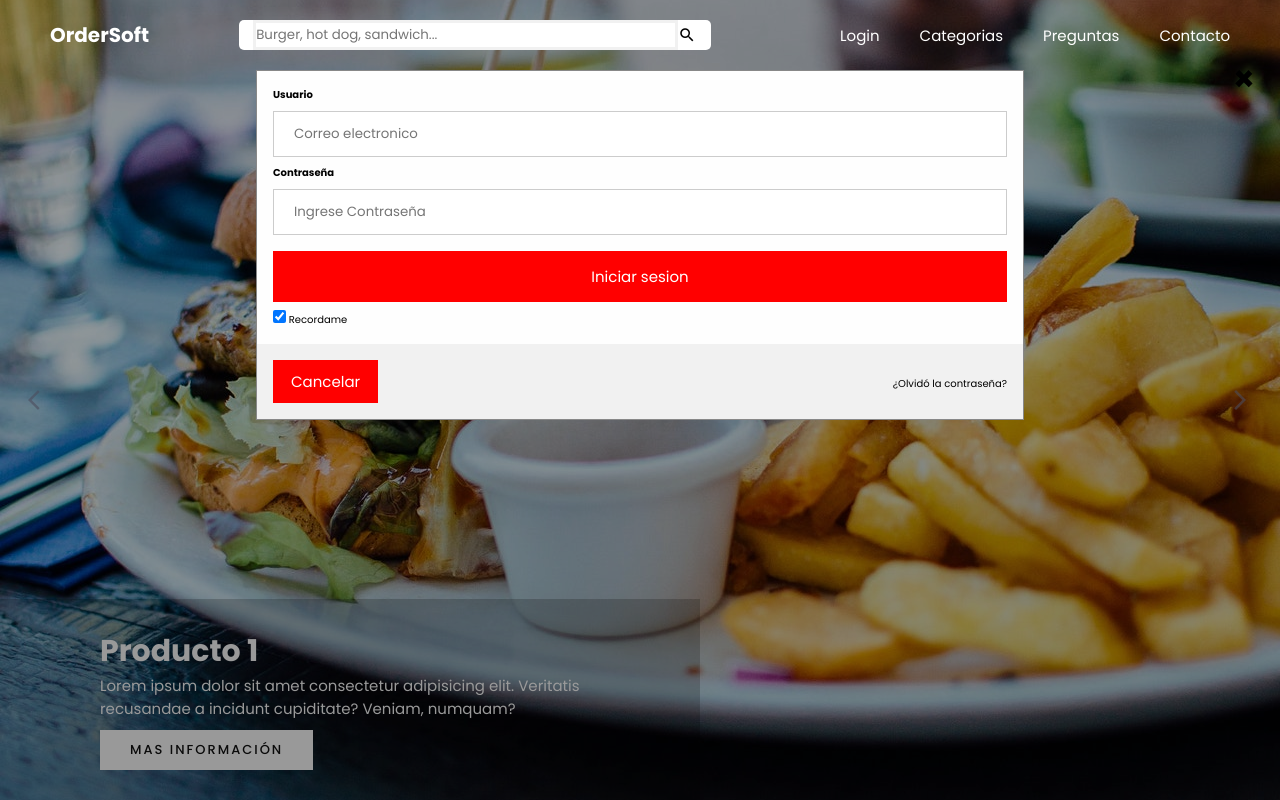
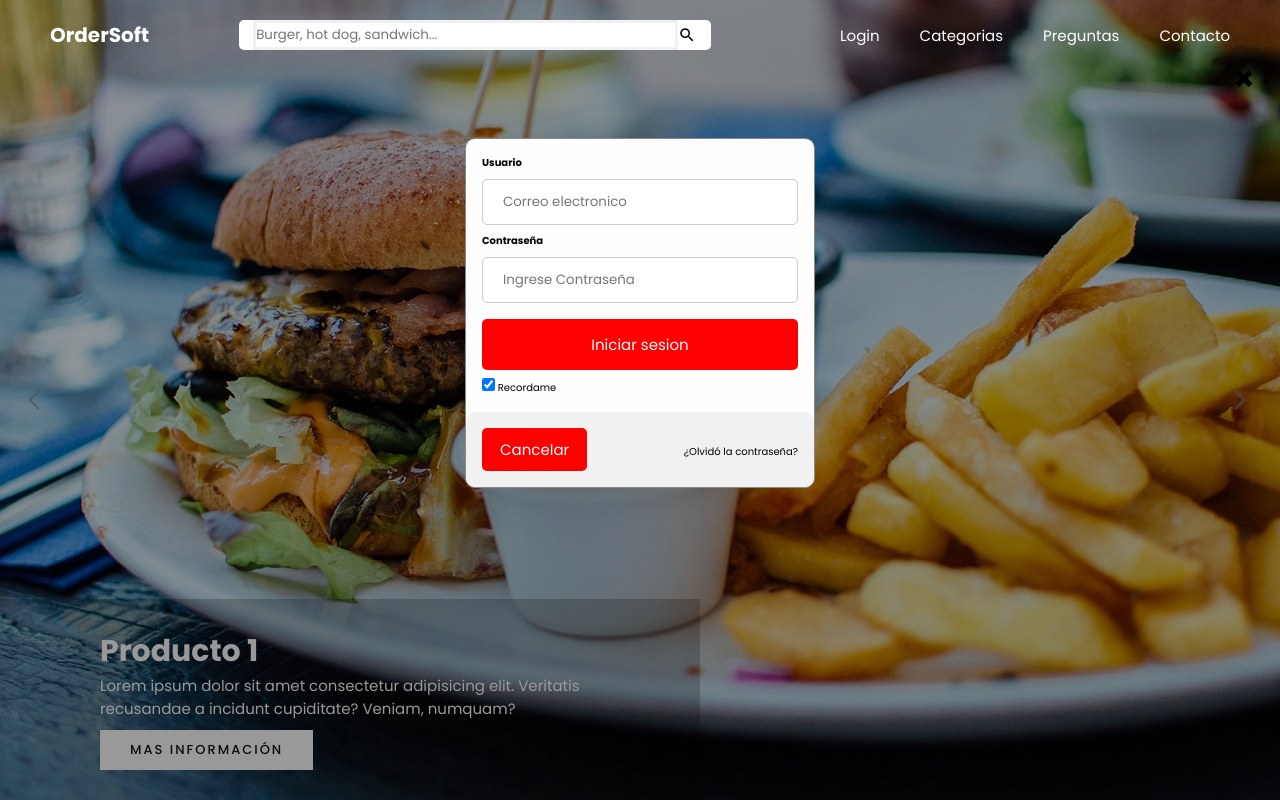
Before and after one commit to Yilberp/OrderSoft, a PHP site: page / in a window 1280 px wide, after a click on "Login". Run offline with PHP 8.4, Linux system fonts and the light colour scheme; some libraries are stand-ins or nearby versions.

Commit message:
Modal Login 2.0

```diff
--- a/style.css
+++ b/style.css
@@ -214,12 +214,14 @@ form {
     padding: 14px 20px;
     margin: 8px 0;
     width: 100%;
+    border-radius: 5px;
 }
 .cancelbtn {
     width: auto;
     padding: 10px 18px;
     background-color: #f00;
     cursor: pointer;
+    border-radius: 5px;
 }
 /* The "Forgot password" text */
 span.psw {
@@ -237,7 +239,7 @@ span.psw {
     overflow: auto;
     background-color: rgb(0,0,0);
     background-color: rgba(0,0,0,0.4);
-    padding-top: 60px;
+    padding: 10% 0;
   }
   .login--inpt{
     width: 100%;
@@ -246,13 +248,15 @@ span.psw {
     display: inline-block;
     border: 1px solid #ccc;
     box-sizing: border-box;
+    border-radius: 5px;
   }
   /* Modal Content/Box */
   .modal-content {
     background-color: #fefefe;
     margin: 10px auto;
     border: 1px solid #888;
-    width: 60%;
+    border-radius: 10px;
+    width: 350px;
   }
 
   /* The Close Button */
@@ -280,6 +284,7 @@ span.psw {
   }
   .container__login{
     padding: 16px;
+    border-radius: 10px;
   }
   @-webkit-keyframes animatezoom {
     from {-webkit-transform: scale(0)}
```
